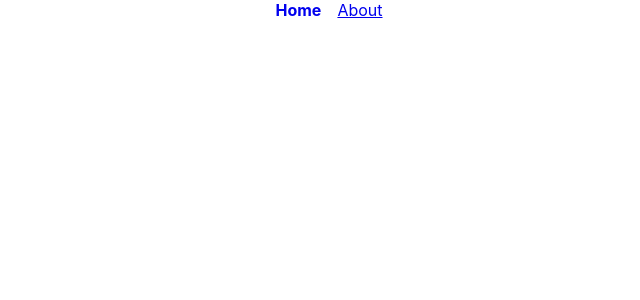
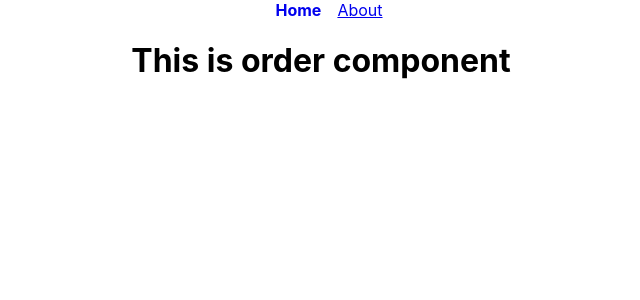
Before and after one commit to CodeCraftersGPT/ReactJSTutorial, a React (Create React App) app: page /order in a window 1280 px wide. Before the commit this address had no page. Shown: the top 300 px of the page, without its empty margins (319-959 px from the left). Built offline with nearby package versions, Linux system fonts and the light colour scheme.

Commit message:
27_navigate_from_code

```diff
--- a/src/App.js
+++ b/src/App.js
@@ -4,6 +4,7 @@ import { Routes,Route } from 'react-router-dom';
 import Home from './components/Routing/Home';
 import About from './components/Routing/About';
 import NavBar from './components/Routing/NavBar';
+import Order from './components/Routing/Order';
 
 
 function App() {
@@ -13,6 +14,7 @@ function App() {
       <Routes>
          <Route path="/" element={<Home />} />
          <Route path="/about" element={<About />} />
+         <Route path="/order" element={<Order />} />
       </Routes>
 
     </div>
--- a/src/components/Routing/Home.js
+++ b/src/components/Routing/Home.js
@@ -1,11 +1,17 @@
 // src/components/Home.js
 import React from 'react';
+import {  useNavigate } from 'react-router';
+
+
 
 function Home() {
+const navigate = useNavigate();
+
   return (
     <div>
       <h2>Home</h2>
       <p>Welcome to the home page!</p>
+      <button onClick={() => navigate('order')}>Proceed To Order</button>
     </div>
   );
 }
--- /dev/null
+++ b/src/components/Routing/Order.js
@@ -0,0 +1,5 @@
+function Order() {
+  return <h1>This is order component</h1>;
+}
+
+export default Order;
```
